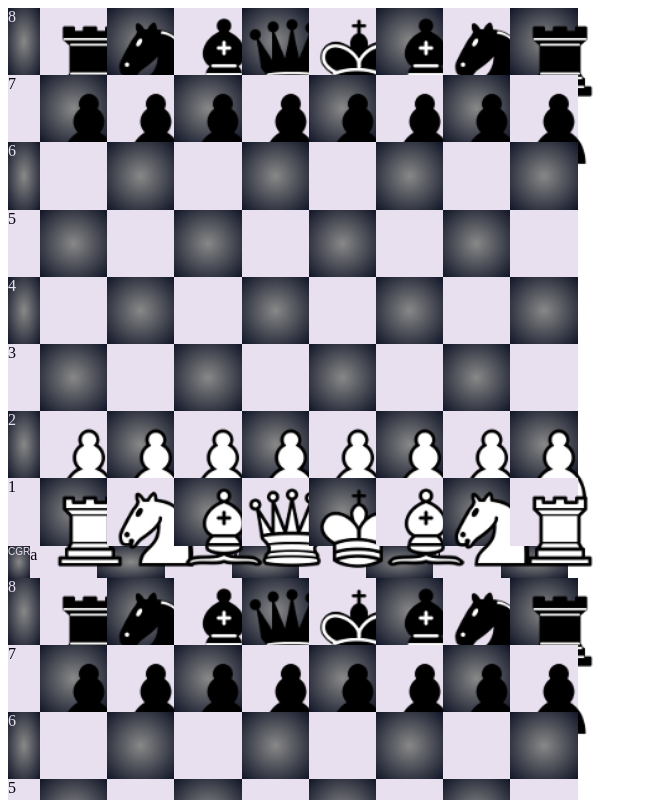
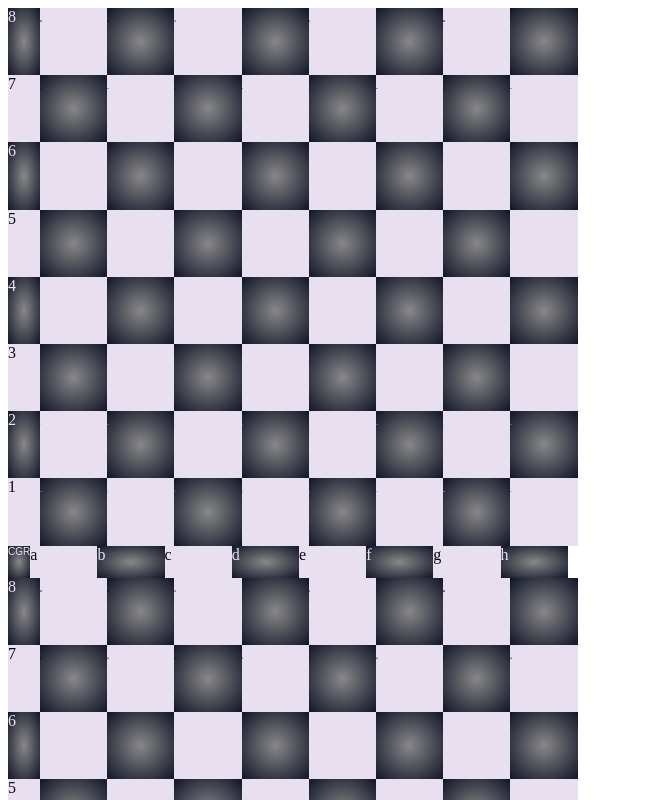
Before and after one commit to chonggi-tokhu/myChess1, a plain HTML site: page chess/chessauto.html in a window 1280 px wide. Shown: the top 800 px of the page, without its empty margins (0-648 px from the left). Drawn offline with nearby package versions, Linux system fonts and the light colour scheme.

Commit message:
Update chessboardCGR.css

```diff
--- a/chess/chessboardjs-1.0.0/css/chessboardCGR.css
+++ b/chess/chessboardjs-1.0.0/css/chessboardCGR.css
@@ -30,7 +30,7 @@
 
 .Chessboard div.rank div.square img.piece {
     position: relative;
-    width: 12.5vmin;
+    width: 0.125vmax;
     --squarewidth: inherit;
     --piecewidth: calc(var(--displaywidth)*0.5);
     --piecewidth-2: max-width;
```
